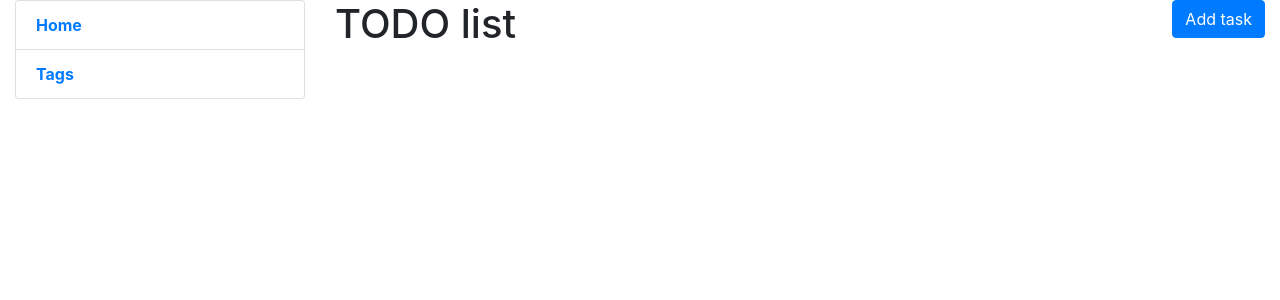
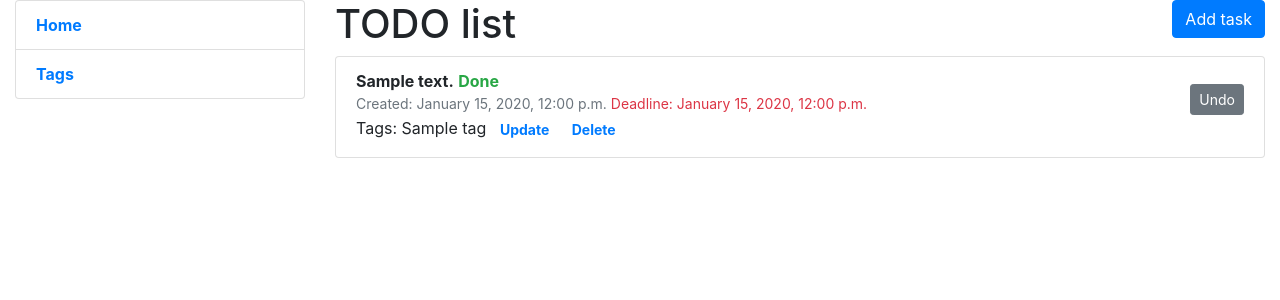
Before and after one commit to Hetmarum/py-django-practice, a Django app: page / in a window 1280 px wide. Shown: the top 300 px of the page. Run offline with Django 5.2, Linux system fonts and the light colour scheme; tables that the repository leaves empty hold one stand-in row (values such as "Sample post").

Commit message:
Implemented Tasks & fixed confirm delete

```diff
--- a/tasks/urls.py
+++ b/tasks/urls.py
@@ -1,18 +1,27 @@
 from django.urls import path
 
 from tasks.views import (
-    IndexView,
     TagListView,
     TagCreateView,
     TagUpdateView,
-    TagDeleteView
+    TagDeleteView,
+    TaskListView,
+    TaskCreateView,
+    TaskUpdateView,
+    TaskDeleteView,
+    toggle_task_status
 )
 
 app_name = "tasks"
 urlpatterns = [
-    path("", IndexView.as_view(), name="index"),
+    path("", TaskListView.as_view(), name="index"),
     path("tags/", TagListView.as_view(), name="tag-list"),
     path("tags/create/", TagCreateView.as_view(), name="tag-create"),
     path("tags/<int:pk>/update/", TagUpdateView.as_view(), name="tag-update"),
     path("tags/<int:pk>/delete/", TagDeleteView.as_view(), name="tag-delete"),
+    path("tasks/", TaskListView.as_view(), name="task-list"),
+    path("tasks/create/", TaskCreateView.as_view(), name="task-create"),
+    path("tasks/<int:pk>/update/", TaskUpdateView.as_view(), name="task-update"),
+    path("tasks/<int:pk>/delete/", TaskDeleteView.as_view(), name="task-delete"),
+    path("tasks/<int:pk>/toggle/", toggle_task_status, name="task-toggle"),
 ]
--- a/tasks/views.py
+++ b/tasks/views.py
@@ -1,12 +1,44 @@
-from django.shortcuts import render
 from django.urls import reverse_lazy
 from django.views.generic import TemplateView, ListView, CreateView, UpdateView, DeleteView
 
-from tasks.models import Tag
+from tasks.models import Tag, Task
 
 
-class IndexView(TemplateView):
+class TaskListView(ListView):
+    model = Task
     template_name = "tasks/index.html"
+    context_object_name = "task_list"
+    ordering = ["is_done", "-created_at"]
+
+class TaskCreateView(CreateView):
+    model = Task
+    fields = "__all__"
+    template_name = "tasks/task_form.html"
+    success_url = reverse_lazy("tasks:task-list")
+
+class TaskUpdateView(UpdateView):
+    model = Task
+    fields = "__all__"
+    template_name = "tasks/task_form.html"
+    success_url = reverse_lazy("tasks:task-list")
+
+class TaskDeleteView(DeleteView):
+    model = Task
+    template_name = "tasks/task_confirm_delete.html"
+    success_url = reverse_lazy("tasks:task-list")
+
+    def get_context_data(self, **kwargs):
+        context = super().get_context_data(**kwargs)
+        context["previous_url"] = self.request.META.get("HTTP_REFERER")
+        return context
+
+from django.shortcuts import redirect, get_object_or_404
+
+def toggle_task_status(request, pk):
+    task = get_object_or_404(Task, pk=pk)
+    task.is_done = not task.is_done
+    task.save()
+    return redirect("tasks:task-list")
 
 
 class TagListView(ListView):
--- a/templates/tasks/index.html
+++ b/templates/tasks/index.html
@@ -1,5 +1,53 @@
 {% extends "base.html" %}
 
 {% block content %}
-  <h1>TODO list <a class="btn btn-primary" style="float: right" href="{% url '#' %}">Add task</a></h1>
+  <h1>TODO list <a class="btn btn-primary" style="float: right" href="{% url 'tasks:task-create' %}">Add task</a></h1>
+
+   {% if task_list %}
+    <ul class="list-group">
+      {% for task in task_list %}
+        <li class="list-group-item d-flex justify-content-between align-items-center">
+          <div>
+            <strong>{{ task.content }}</strong>
+            {% if task.is_done %}
+              <span class="text-success"><strong>Done</strong></span>
+            {% else %}
+              <span class="text-danger"><strong>Not done</strong></span>
+            {% endif %}
+
+            <div class="text-muted small">
+              Created: {{ task.created_at|date:"F j, Y, g:i a" }}
+              {% if task.deadline %}
+                <span class="text-danger">Deadline: {{ task.deadline|date:"F j, Y, g:i a" }}</span>
+              {% endif %}
+            </div>
+
+            <div>
+              Tags:
+              {% for tag in task.tags.all %}
+                <span>{{ tag.name }}</span>
+              {% empty %}
+                <span class="text-muted">No tags</span>
+              {% endfor %}
+              <a class="btn btn-link btn-sm" href="{% url 'tasks:task-update' task.id %}"><strong>Update</strong></a>
+              <a class="btn btn-link btn-sm" href="{% url 'tasks:task-delete' task.id %}"><strong>Delete</strong></a>
+            </div>
+          </div>
+
+          <div>
+            <form method="post" action="{% url 'tasks:task-toggle' task.id %}">
+              {% csrf_token %}
+              {% if task.is_done %}
+                <button class="btn btn-secondary btn-sm" type="submit">Undo</button>
+              {% else %}
+                <button class="btn btn-success btn-sm" type="submit">Complete</button>
+              {% endif %}
+            </form>
+          </div>
+        </li>
+      {% endfor %}
+    </ul>
+  {% else %}
+    <p>No tasks yet.</p>
+  {% endif %}
 {% endblock %}
--- a/templates/tasks/tag_confirm_delete.html
+++ b/templates/tasks/task_confirm_delete.html
@@ -1,7 +1,7 @@
 {% extends "base.html" %}
 
 {% block content %}
-  <h1>Delete Car</h1>
+  <h1>Delete Tag</h1>
   <p>Are you sure you want to delete the tag: {{ tag }}?</p>
   <form action="" method="post">
     {% csrf_token %}
```
Also changed, not shown: templates/tasks/task_form.html (added, +11 -0 lines).
